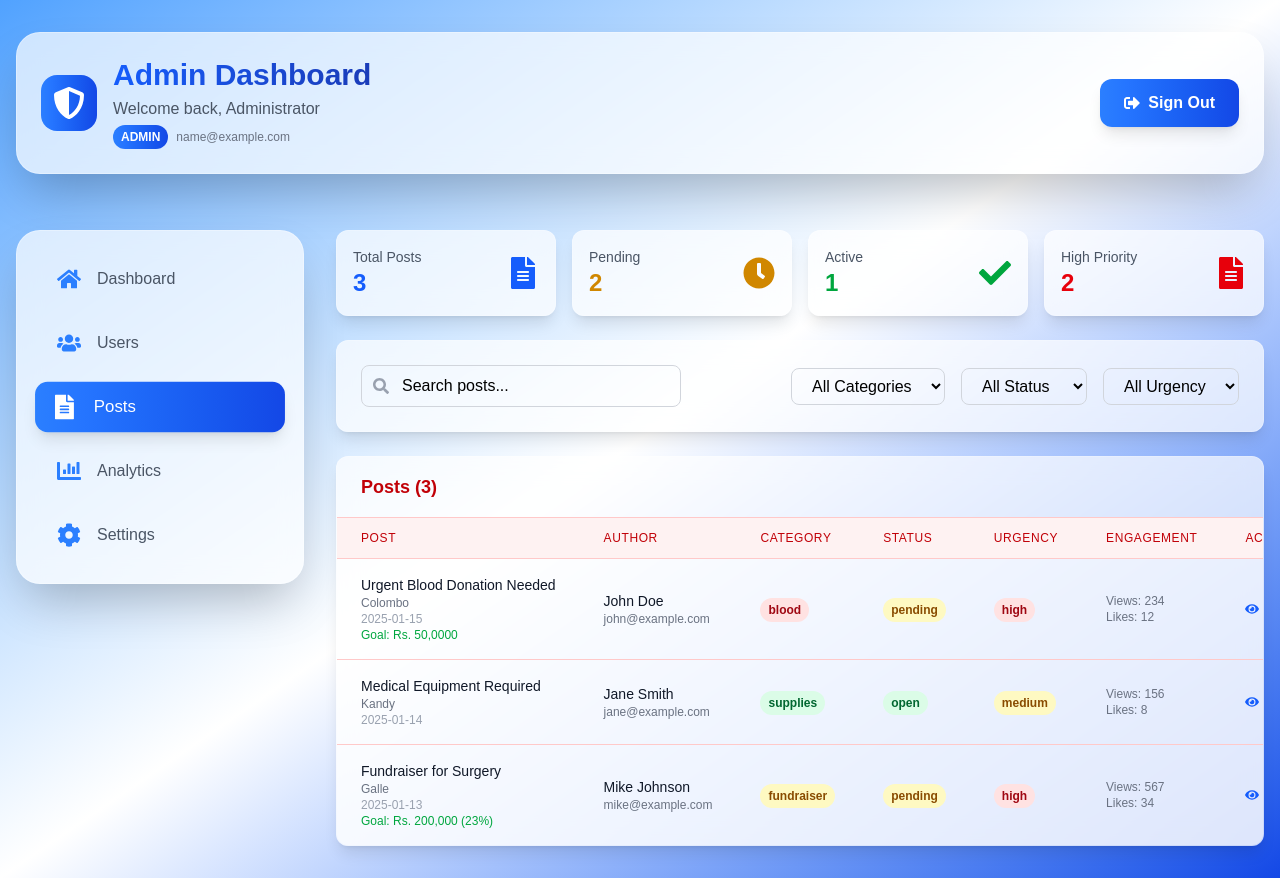
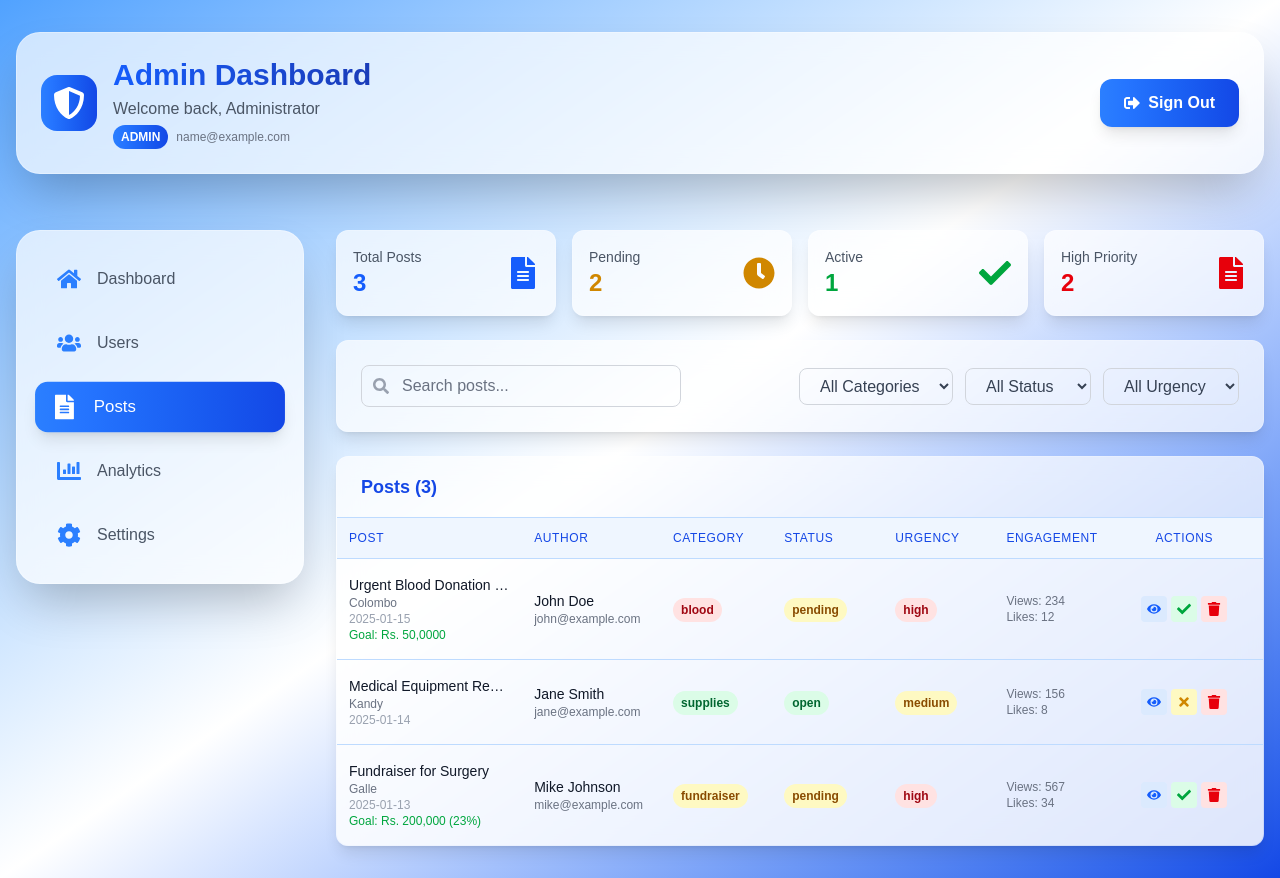
Before and after one commit to WebCooper/Vytal, a Next.js app in the folder frontend/: page /admin/dashboard/posts in a window 1280 px wide. Built offline with nearby package versions, Linux system fonts and the light colour scheme; no server answers; sample sign-in values are in the browser's storage.

Commit message:
Refactor PostsManagement component: replace AdminLayout with AdminPageWrapper, enhance delete confirmation flow, and update styling for better UI consistency.

```diff
--- a/frontend/app/admin/dashboard/posts/page.tsx
+++ b/frontend/app/admin/dashboard/posts/page.tsx
@@ -1,7 +1,7 @@
 "use client";
-import AdminLayout from "@/components/admin/layout/AdminLayout";
+import AdminPageWrapper from "@/components/admin/layout/AdminPageWrapper";
 import { useState, useEffect } from "react";
-import { FaFileAlt, FaSearch, FaEdit, FaTrash, FaEye, FaCheck, FaTimes, FaClock } from "react-icons/fa";
+import { FaFileAlt, FaSearch, FaTrash, FaEye, FaCheck, FaTimes, FaClock } from "react-icons/fa";
 
 // Mock data - replace with actual API calls
 const mockPosts = [
@@ -99,10 +99,21 @@ export default function PostsManagement() {
     ));
   };
 
+  const [deleteId, setDeleteId] = useState<number | null>(null);
+
   const handleDeletePost = (postId: number) => {
-    if (confirm("Are you sure you want to delete this post?")) {
-      setPosts(prev => prev.filter(post => post.id !== postId));
+    if (deleteId !== postId) {
+      setDeleteId(postId);
+      return;
     }
+
+    // Actually delete the post
+    setPosts(prev => prev.filter(post => post.id !== postId));
+    setDeleteId(null);
+  };
+
+  const handleCancelDelete = () => {
+    setDeleteId(null);
   };
 
   const getStatusColor = (status: string) => {
@@ -136,7 +147,7 @@ export default function PostsManagement() {
   };
 
   return (
-    <AdminLayout currentPage="Posts">
+    <AdminPageWrapper currentPage="Posts">
       <div className="space-y-6">
         {/* Header with Stats */}
         <div className="grid grid-cols-1 md:grid-cols-4 gap-4">
@@ -189,15 +200,15 @@ export default function PostsManagement() {
                   placeholder="Search posts..."
                   value={searchTerm}
                   onChange={(e) => setSearchTerm(e.target.value)}
-                  className="w-full pl-10 pr-4 py-2 border border-gray-300 rounded-lg focus:ring-2 focus:ring-red-500 focus:border-transparent placeholder-black"
+                  className="w-full pl-10 pr-4 py-2 border border-gray-300 rounded-lg focus:ring-2 focus:ring-blue-500 focus:border-transparent placeholder-gray-500"
                 />
               </div>
             </div>
-            <div className="flex items-center space-x-4">
+            <div className="flex flex-wrap gap-3 w-full md:w-auto">
               <select
                 value={categoryFilter}
                 onChange={(e) => setCategoryFilter(e.target.value)}
-                className="px-4 py-2 border border-gray-300 rounded-lg focus:ring-2 focus:ring-red-500 focus:border-transparent text-black"
+                className="px-4 py-2 border border-gray-300 rounded-lg focus:ring-2 focus:ring-blue-500 focus:border-transparent text-gray-700"
               >
                 <option value="all">All Categories</option>
                 <option value="blood">Blood</option>
@@ -209,7 +220,7 @@ export default function PostsManagement() {
               <select
                 value={statusFilter}
                 onChange={(e) => setStatusFilter(e.target.value)}
-                className="px-4 py-2 border border-gray-300 rounded-lg focus:ring-2 focus:ring-red-500 focus:border-transparent text-black"
+                className="px-4 py-2 border border-gray-300 rounded-lg focus:ring-2 focus:ring-blue-500 focus:border-transparent text-gray-700"
               >
                 <option value="all">All Status</option>
                 <option value="pending">Pending</option>
@@ -220,7 +231,7 @@ export default function PostsManagement() {
               <select
                 value={urgencyFilter}
                 onChange={(e) => setUrgencyFilter(e.target.value)}
-                className="px-4 py-2 border border-gray-300 rounded-lg focus:ring-2 focus:ring-red-500 focus:border-transparent text-black"
+                className="px-4 py-2 border border-gray-300 rounded-lg focus:ring-2 focus:ring-blue-500 focus:border-transparent text-gray-700"
               >
                 <option value="all">All Urgency</option>
                 <option value="high">High</option>
@@ -233,51 +244,51 @@ export default function PostsManagement() {
 
         {/* Posts Table */}
         <div className="bg-white/70 backdrop-blur-md rounded-xl shadow-lg border border-white/20 overflow-hidden">
-          <div className="px-6 py-4 border-b border-red-200">
-            <h3 className="text-lg font-semibold text-red-700">
+          <div className="px-6 py-4 border-b border-blue-200">
+            <h3 className="text-lg font-semibold text-blue-700">
               Posts ({filteredPosts.length})
             </h3>
           </div>
 
           {loading ? (
             <div className="px-6 py-8 text-center">
-              <div className="animate-spin rounded-full h-8 w-8 border-b-2 border-red-500 mx-auto"></div>
+              <div className="animate-spin rounded-full h-8 w-8 border-b-2 border-blue-500 mx-auto"></div>
               <p className="text-gray-600 mt-2">Loading posts...</p>
             </div>
           ) : (
-            <div className="overflow-x-auto">
-              <table className="min-w-full divide-y divide-red-200">
-                <thead className="bg-red-50">
+            <div className="w-full">
+              <table className="w-full table-fixed divide-y divide-blue-200">
+                <thead className="bg-blue-50">
                   <tr>
-                    <th className="px-6 py-3 text-left text-xs font-medium text-red-700 uppercase tracking-wider">
+                    <th className="px-3 py-3 text-left text-xs font-medium text-blue-700 uppercase tracking-wider w-[20%]">
                       Post
                     </th>
-                    <th className="px-6 py-3 text-left text-xs font-medium text-red-700 uppercase tracking-wider">
+                    <th className="px-3 py-3 text-left text-xs font-medium text-blue-700 uppercase tracking-wider w-[15%]">
                       Author
                     </th>
-                    <th className="px-6 py-3 text-left text-xs font-medium text-red-700 uppercase tracking-wider">
+                    <th className="px-3 py-3 text-left text-xs font-medium text-blue-700 uppercase tracking-wider w-[12%]">
                       Category
                     </th>
-                    <th className="px-6 py-3 text-left text-xs font-medium text-red-700 uppercase tracking-wider">
+                    <th className="px-3 py-3 text-left text-xs font-medium text-blue-700 uppercase tracking-wider w-[12%]">
                       Status
                     </th>
-                    <th className="px-6 py-3 text-left text-xs font-medium text-red-700 uppercase tracking-wider">
+                    <th className="px-3 py-3 text-left text-xs font-medium text-blue-700 uppercase tracking-wider w-[12%]">
                       Urgency
                     </th>
-                    <th className="px-6 py-3 text-left text-xs font-medium text-red-700 uppercase tracking-wider">
+                    <th className="px-3 py-3 text-left text-xs font-medium text-blue-700 uppercase tracking-wider w-[12%]">
                       Engagement
                     </th>
-                    <th className="px-6 py-3 text-left text-xs font-medium text-red-700 uppercase tracking-wider">
+                    <th className="px-3 py-3 text-center text-xs font-medium text-blue-700 uppercase tracking-wider w-[17%]">
                       Actions
                     </th>
                   </tr>
                 </thead>
-                <tbody className="bg-white/50 divide-y divide-red-200">
+                <tbody className="bg-white/50 divide-y divide-blue-200">
                   {filteredPosts.map((post) => (
-                    <tr key={post.id} className="hover:bg-red-50/50">
-                      <td className="px-6 py-4">
+                    <tr key={post.id} className="hover:bg-blue-50/50">
+                      <td className="px-3 py-4">
                         <div>
-                          <div className="text-sm font-medium text-gray-900 max-w-xs truncate">{post.title}</div>
+                          <div className="text-sm font-medium text-gray-900 truncate">{post.title}</div>
                           <div className="text-xs text-gray-500">{post.location}</div>
                           <div className="text-xs text-gray-400">{post.createdAt}</div>
                           {post.goal && (
@@ -288,66 +299,89 @@ export default function PostsManagement() {
                           )}
                         </div>
                       </td>
-                      <td className="px-6 py-4 whitespace-nowrap">
+                      <td className="px-3 py-4">
                         <div>
-                          <div className="text-sm font-medium text-gray-900">{post.author}</div>
-                          <div className="text-xs text-gray-500">{post.authorEmail}</div>
+                          <div className="text-sm font-medium text-gray-900 truncate">{post.author}</div>
+                          <div className="text-xs text-gray-500 truncate">{post.authorEmail}</div>
                         </div>
                       </td>
-                      <td className="px-6 py-4 whitespace-nowrap">
+                      <td className="px-3 py-4">
                         <span className={`inline-flex px-2 py-1 text-xs font-semibold rounded-full ${getCategoryColor(post.category)}`}>
                           {post.category}
                         </span>
                       </td>
-                      <td className="px-6 py-4 whitespace-nowrap">
+                      <td className="px-3 py-4">
                         <span className={`inline-flex px-2 py-1 text-xs font-semibold rounded-full ${getStatusColor(post.status)}`}>
                           {post.status}
                         </span>
                       </td>
-                      <td className="px-6 py-4 whitespace-nowrap">
+                      <td className="px-3 py-4">
                         <span className={`inline-flex px-2 py-1 text-xs font-semibold rounded-full ${getUrgencyColor(post.urgency)}`}>
                           {post.urgency}
                         </span>
                       </td>
-                      <td className="px-6 py-4 whitespace-nowrap text-sm text-gray-500">
+                      <td className="px-3 py-4 text-sm text-gray-500">
                         <div className="text-xs">
                           <div>Views: {post.views}</div>
                           <div>Likes: {post.likes}</div>
                         </div>
                       </td>
-                      <td className="px-6 py-4 whitespace-nowrap text-sm font-medium">
-                        <div className="flex space-x-2">
-                          <button className="text-blue-600 hover:text-blue-900" title="View">
-                            <FaEye />
+                      <td className="px-3 py-4 text-sm font-medium">
+                        <div className="flex justify-center gap-1">
+                          <button className="text-blue-600 hover:text-blue-900 bg-blue-100 p-1.5 rounded" title="View">
+                            <FaEye size={14} />
                           </button>
-                          <button className="text-green-600 hover:text-green-900" title="Edit">
-                            <FaEdit />
-                          </button>
-                          {post.status === 'pending' && (
+
+                          {post.status === 'pending' ? (
                             <button
                               onClick={() => handleStatusChange(post.id, 'open')}
-                              className="text-green-600 hover:text-green-900"
+                              className="text-green-600 hover:text-green-900 bg-green-100 p-1.5 rounded"
                               title="Approve"
                             >
-                              <FaCheck />
+                              <FaCheck size={14} />
+                            </button>
+                          ) : (
+                            <button
+                              onClick={() => handleStatusChange(post.id, 'pending')}
+                              className="text-yellow-600 hover:text-yellow-900 bg-yellow-100 p-1.5 rounded"
+                              title="Set Pending"
+                            >
+                              <FaTimes size={14} />
                             </button>
                           )}
-                          {post.status !== 'cancelled' && (
+
+                          {deleteId === post.id ? (
+                            <div className="fixed inset-0 z-50 flex items-center justify-center bg-black bg-opacity-50">
+                              <div className="bg-white rounded-lg shadow-xl p-4 max-w-sm w-full mx-4">
+                                <div className="text-center mb-3">
+                                  <p className="text-base font-semibold text-gray-800">Delete this post?</p>
+                                  <p className="text-sm text-gray-600 mt-1">This action cannot be undone.</p>
+                                </div>
+                                <div className="flex gap-2">
+                                  <button
+                                    onClick={() => handleDeletePost(post.id)}
+                                    className="flex-1 bg-red-600 hover:bg-red-700 text-white py-2 px-4 rounded font-medium transition-colors"
+                                  >
+                                    Delete
+                                  </button>
+                                  <button
+                                    onClick={handleCancelDelete}
+                                    className="flex-1 bg-gray-200 hover:bg-gray-300 text-gray-800 py-2 px-4 rounded font-medium transition-colors"
+                                  >
+                                    Cancel
+                                  </button>
+                                </div>
+                              </div>
+                            </div>
+                          ) : (
                             <button
-                              onClick={() => handleStatusChange(post.id, 'cancelled')}
-                              className="text-red-600 hover:text-red-900"
-                              title="Cancel"
+                              onClick={() => handleDeletePost(post.id)}
+                              className="text-red-600 hover:text-red-900 bg-red-100 p-1.5 rounded"
+                              title="Delete"
                             >
-                              <FaTimes />
+                              <FaTrash size={14} />
                             </button>
                           )}
-                          <button
-                            onClick={() => handleDeletePost(post.id)}
-                            className="text-red-600 hover:text-red-900"
-                            title="Delete"
-                          >
-                            <FaTrash />
-                          </button>
                         </div>
                       </td>
                     </tr>
@@ -358,6 +392,6 @@ export default function PostsManagement() {
           )}
         </div>
       </div>
-    </AdminLayout>
+    </AdminPageWrapper>
   );
 }
```
